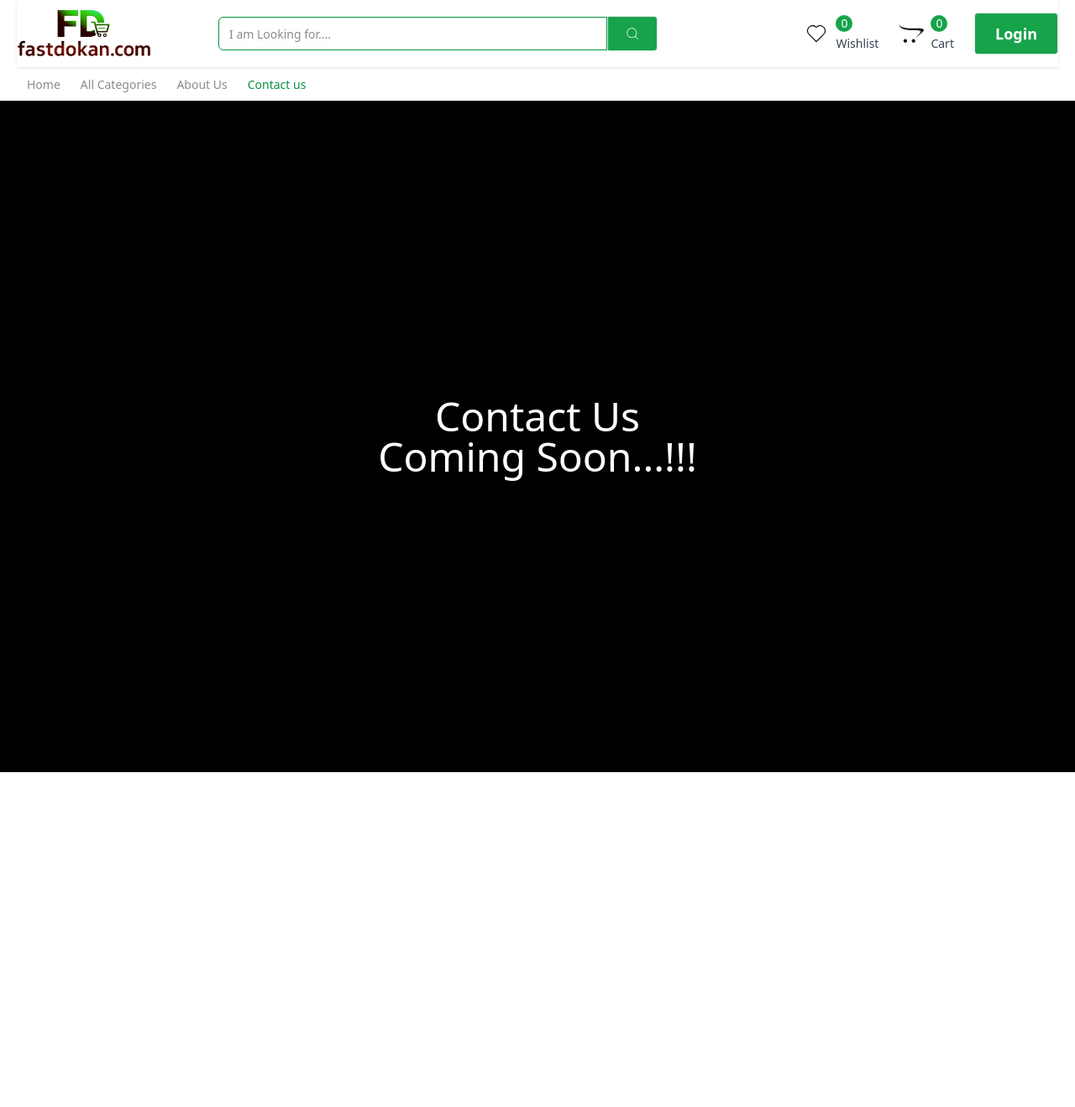
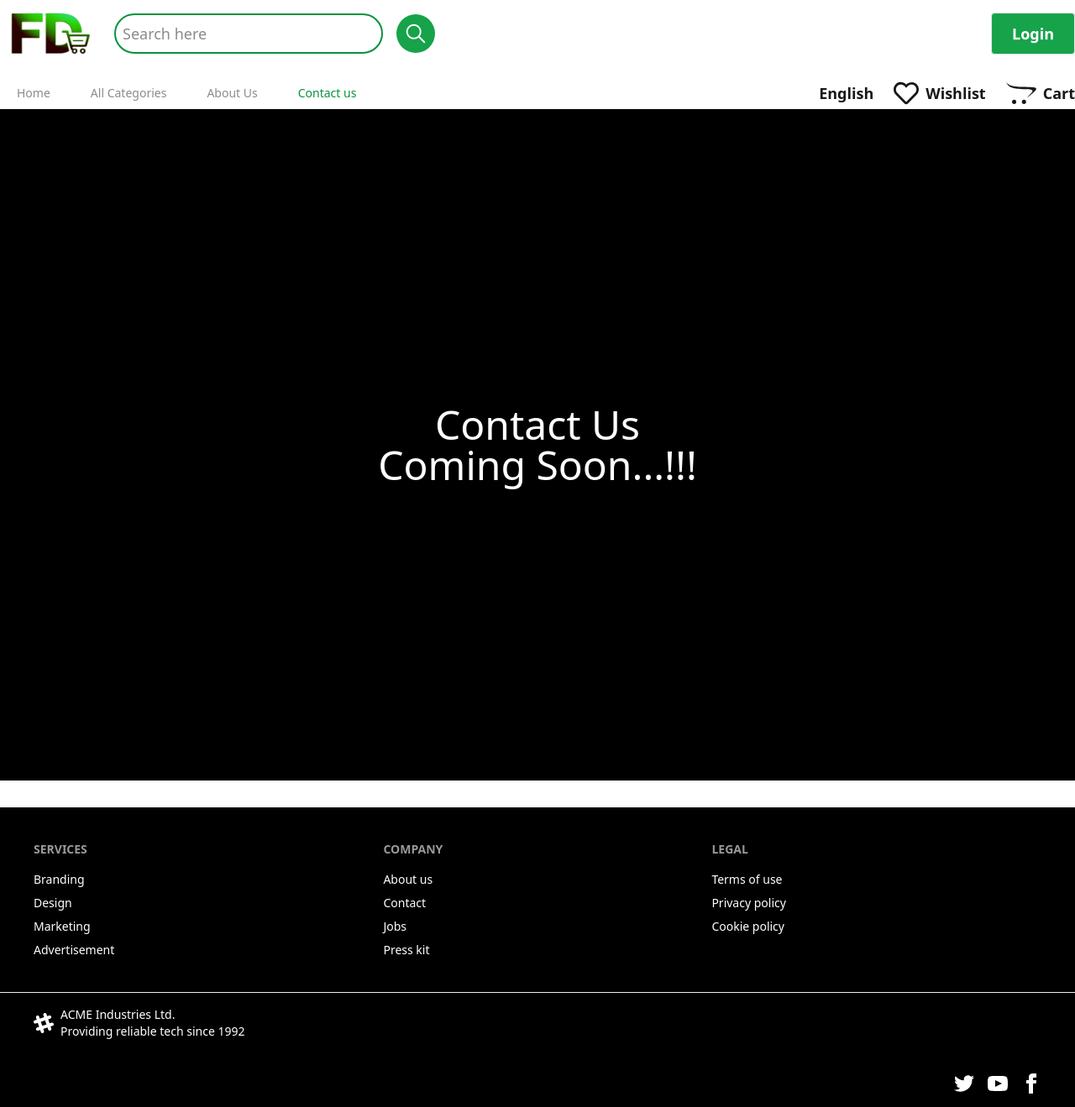
Before and after one commit to Dark-Fahim/fast-dokan, a React (Vite) app: page /contact in a window 1280 px wide. Shown: the whole page at 84% size. Before the commit the page ends 920 px from the top, so only its background shows below. Built offline with nearby package versions, Linux system fonts and the light colour scheme.

Commit message:
footer and banner updated

```diff
--- a/src/components/Banner.jsx
+++ b/src/components/Banner.jsx
@@ -1,22 +1,48 @@
 import React from 'react';
-import banner from '../assets/banner.jpg'
+import banner from '../assets/bg1.webp'
+import { MdOutlineBrightness7 } from "react-icons/md";
+import { GrDeliver } from "react-icons/gr";
+import { GiReturnArrow } from "react-icons/gi";
+import { RiWechatPayFill } from "react-icons/ri";
 
 const Banner = () => {
     return (
-        <div
-            className="hero min-h-screen"
-            style={{
-                backgroundImage: `url("${banner}")`
-            }}
-        >
-            <div className="hero-overlay"></div>
-            <div className="hero-content text-neutral-content text-center">
-                <div className="max-w-md">
-                    <h1 className="mb-5 md:text-5xl text-2xl font-bold">Latest deals</h1>
-                    <p className="mb-5">
-                        Provident cupiditate voluptatem et in. Quaerat fugiat
-                    </p>
-                    <button className="btn primary-bg border-0 text-white">Get Started</button>
+        <div className='container '>
+            <div
+                className="hero min-h-screen  mt-7 rounded-2xl"
+                style={{
+                    backgroundImage: `url("${banner}")`
+                }}
+            >
+
+            </div>
+            <div className='flex justify-between items-center mt-12'>
+                <div className='flex gap-1 items-center'>
+                    <div className='text-6xl primary-c'><MdOutlineBrightness7 /></div>
+
+                    <div className='flex flex-col items-center justify-center '><h3 className='text-xl font-bold'>Officially Warrenty</h3>
+                        <p className='text-lg'>1 year Brand Warrenty</p></div>
+                </div>
+
+                <div className='flex gap-2 items-center'>
+                    <div className='text-6xl primary-c'><GrDeliver /></div>
+                    <div className='flex flex-col items-start justify-center '><h3 className='text-xl font-bold'>Fast Delivary</h3>
+                        <p className='text-lg'></p>Get Your order in 48hr</div>
+                </div>
+
+
+
+                <div className='flex gap-2 items-center'>
+                    <div className='text-6xl primary-c'><GiReturnArrow /></div>
+                    <div className='flex flex-col items-center justify-center '><h3 className='text-xl font-bold'>Easy Return</h3>
+                        <p className='text-lg'></p>7 days return policy</div>
+                </div>
+
+
+                <div className='flex gap-2 items-center'>
+                    <div className='text-6xl primary-c'><RiWechatPayFill /></div>
+                    <div className='flex flex-col items-center justify-center '><h3 className='text-xl font-bold'>Secure Payment</h3>
+                        <p className='text-lg'>SSL Secure Checkout</p></div>
                 </div>
             </div>
         </div>
--- a/src/components/CategoryItem.jsx
+++ b/src/components/CategoryItem.jsx
@@ -3,7 +3,7 @@
 const CategoryItem = ({item}) => {
     const {name, price, description, image} = item
     return (
-        <div className="card shadow-lg bg-base-100  ring-4 ring-[#16a34a]">
+        <div className="card shadow-lg bg-base-100 border-2 border-t-red-500 border-b-red-400 border-l-green-400  border-r-green-400">
             <figure>
                 <div className='bg-[] rounded-lg m-4 flex justify-center'>
                     <img
--- /dev/null
+++ b/src/components/Footer.jsx
@@ -0,0 +1,89 @@
+import React from 'react';
+
+const Footer = () => {
+    return (
+        <div className='mt-8'>
+            <footer className="footer sm:footer-horizontal bg-black text-white p-10">
+                <nav>
+                    <h6 className="footer-title">Services</h6>
+                    <a className="link link-hover">Branding</a>
+                    <a className="link link-hover">Design</a>
+                    <a className="link link-hover">Marketing</a>
+                    <a className="link link-hover">Advertisement</a>
+                </nav>
+                <nav>
+                    <h6 className="footer-title">Company</h6>
+                    <a className="link link-hover">About us</a>
+                    <a className="link link-hover">Contact</a>
+                    <a className="link link-hover">Jobs</a>
+                    <a className="link link-hover">Press kit</a>
+                </nav>
+                <nav>
+                    <h6 className="footer-title">Legal</h6>
+                    <a className="link link-hover">Terms of use</a>
+                    <a className="link link-hover">Privacy policy</a>
+                    <a className="link link-hover">Cookie policy</a>
+                </nav>
+            </footer>
+            <footer className="footer bg-black text-white border-base-300 border-t px-10 py-4">
+                <aside className="grid-flow-col items-center">
+                    <svg
+                        width="24"
+                        height="24"
+                        viewBox="0 0 24 24"
+                        xmlns="http://www.w3.org/2000/svg"
+                        fillRule="evenodd"
+                        clipRule="evenodd"
+                        className="fill-current">
+                        <path
+                            d="M22.672 15.226l-2.432.811.841 2.515c.33 1.019-.209 2.127-1.23 2.456-1.15.325-2.148-.321-2.463-1.226l-.84-2.518-5.013 1.677.84 2.517c.391 1.203-.434 2.542-1.831 2.542-.88 0-1.601-.564-1.86-1.314l-.842-2.516-2.431.809c-1.135.328-2.145-.317-2.463-1.229-.329-1.018.211-2.127 1.231-2.456l2.432-.809-1.621-4.823-2.432.808c-1.355.384-2.558-.59-2.558-1.839 0-.817.509-1.582 1.327-1.846l2.433-.809-.842-2.515c-.33-1.02.211-2.129 1.232-2.458 1.02-.329 2.13.209 2.461 1.229l.842 2.515 5.011-1.677-.839-2.517c-.403-1.238.484-2.553 1.843-2.553.819 0 1.585.509 1.85 1.326l.841 2.517 2.431-.81c1.02-.33 2.131.211 2.461 1.229.332 1.018-.21 2.126-1.23 2.456l-2.433.809 1.622 4.823 2.433-.809c1.242-.401 2.557.484 2.557 1.838 0 .819-.51 1.583-1.328 1.847m-8.992-6.428l-5.01 1.675 1.619 4.828 5.011-1.674-1.62-4.829z"></path>
+                    </svg>
+                    <p>
+                        ACME Industries Ltd.
+                        <br />
+                        Providing reliable tech since 1992
+                    </p>
+                </aside>
+                <nav className="md:place-self-center md:justify-self-end">
+                    <div className="grid grid-flow-col gap-4">
+                        <a>
+                            <svg
+                                xmlns="http://www.w3.org/2000/svg"
+                                width="24"
+                                height="24"
+                                viewBox="0 0 24 24"
+                                className="fill-current">
+                                <path
+                                    d="M24 4.557c-.883.392-1.832.656-2.828.775 1.017-.609 1.798-1.574 2.165-2.724-.951.564-2.005.974-3.127 1.195-.897-.957-2.178-1.555-3.594-1.555-3.179 0-5.515 2.966-4.797 6.045-4.091-.205-7.719-2.165-10.148-5.144-1.29 2.213-.669 5.108 1.523 6.574-.806-.026-1.566-.247-2.229-.616-.054 2.281 1.581 4.415 3.949 4.89-.693.188-1.452.232-2.224.084.626 1.956 2.444 3.379 4.6 3.419-2.07 1.623-4.678 2.348-7.29 2.04 2.179 1.397 4.768 2.212 7.548 2.212 9.142 0 14.307-7.721 13.995-14.646.962-.695 1.797-1.562 2.457-2.549z"></path>
+                            </svg>
+                        </a>
+                        <a>
+                            <svg
+                                xmlns="http://www.w3.org/2000/svg"
+                                width="24"
+                                height="24"
+                                viewBox="0 0 24 24"
+                                className="fill-current">
+                                <path
+                                    d="M19.615 3.184c-3.604-.246-11.631-.245-15.23 0-3.897.266-4.356 2.62-4.385 8.816.029 6.185.484 8.549 4.385 8.816 3.6.245 11.626.246 15.23 0 3.897-.266 4.356-2.62 4.385-8.816-.029-6.185-.484-8.549-4.385-8.816zm-10.615 12.816v-8l8 3.993-8 4.007z"></path>
+                            </svg>
+                        </a>
+                        <a>
+                            <svg
+                                xmlns="http://www.w3.org/2000/svg"
+                                width="24"
+                                height="24"
+                                viewBox="0 0 24 24"
+                                className="fill-current">
+                                <path
+                                    d="M9 8h-3v4h3v12h5v-12h3.642l.358-4h-4v-1.667c0-.955.192-1.333 1.115-1.333h2.885v-5h-3.808c-3.596 0-5.192 1.583-5.192 4.615v3.385z"></path>
+                            </svg>
+                        </a>
+                    </div>
+                </nav>
+            </footer>
+        </div>
+    );
+};
+
+export default Footer;
--- a/src/components/Home.jsx
+++ b/src/components/Home.jsx
@@ -1,6 +1,7 @@
 import AllCategories from "./AllCategories";
 import Banner from "./Banner";
 import Phones from "./Phones";
+import bannerC from '../assets/banner-f.jpg'
 
 
 const Home = () => {
@@ -11,6 +12,10 @@
                 <AllCategories></AllCategories>
             </div>
 
+            <div className="container my-7">
+                <img className="w-full rounded-2xl" src={bannerC} alt="" />
+            </div>
+
             <div className="p-3">
                 <Phones></Phones>
             </div>
--- a/src/components/Navbar.jsx
+++ b/src/components/Navbar.jsx
@@ -3,54 +3,61 @@
 import { CiSearch, CiHeart, CiShoppingCart } from "react-icons/ci";
 import { FaOpencart } from "react-icons/fa";
 import { useState } from "react";
+import { IoIosSearch } from "react-icons/io";
+import { FaRegHeart } from "react-icons/fa";
+
 
 const Navbar = () => {
-     const [activeTab, setActiveTab] = useState("");
+    const [activeTab, setActiveTab] = useState("");
     const links = <>
-        <li role="tab" onClick={() => setActiveTab('home')} className={`tab ${activeTab === "home" ? "tab-active" : ""}`} ><NavLink  to="/">Home</NavLink></li>
-        <li role="tab" onClick={() => setActiveTab('categories')} className={`tab ${activeTab === "categories" ? "tab-active" : ""}`} ><NavLink  to="/categories">All Categories</NavLink></li>
-        <li role="tab" onClick={() => setActiveTab('about')} className={`tab ${activeTab === "about" ? "tab-active" : ""}`} ><NavLink  to="/about">About Us</NavLink></li>
-        <li role="tab" onClick={() => setActiveTab('contact')} className={`tab ${activeTab === "contact" ? "tab-active" : ""}`} ><NavLink  to="/contact">Contact us</NavLink></li>
+        <li role="tab" onClick={() => setActiveTab('home')} className={`tab ${activeTab === "home" ? "tab-active" : ""}`} ><NavLink to="/">Home</NavLink></li>
+        <li role="tab" onClick={() => setActiveTab('categories')} className={`tab ${activeTab === "categories" ? "tab-active" : ""}`} ><NavLink to="/categories">All Categories</NavLink></li>
+        <li role="tab" onClick={() => setActiveTab('about')} className={`tab ${activeTab === "about" ? "tab-active" : ""}`} ><NavLink to="/about">About Us</NavLink></li>
+        <li role="tab" onClick={() => setActiveTab('contact')} className={`tab ${activeTab === "contact" ? "tab-active" : ""}`} ><NavLink to="/contact">Contact us</NavLink></li>
     </>
 
 
     return (
-        <div className="md:px-5 px-2">
-            <div className="flex justify-between items-center md:gap-10 lg:gap-20 gap-3 shadow">
-                <div className="">
-                    <img src={logo} className="md:min-w-40 md:max-w-40" alt="" />
+        <div className="flex flex-col gap-3 ">
+
+
+
+            <div className="flex justify-between items-center">
+                <div className="flex gap-4 items-center">
+                    <div>
+                        <img src={logo} className="h-12 md:h-20" alt="" />
+                    </div>
+                    <div>
+                        <input type="text" name="" placeholder="Search here" className="p-2 text-lg border-2 border-[#06923E] w-80 h-12 rounded-full" id="" />
+                    </div>
+                    <div className=" p-2 rounded-full primary-bg text-3xl">
+                        <IoIosSearch className="text-white"/>
+                    </div>
                 </div>
-                <div className="flex items-center relative md:w-full">
-                    <input type="text" className="h-10 w-3/4 md:flex hidden  rounded-md border bg-background px-3 py-2 text-base ring-offset-background file:border-0 file:bg-transparent file:text-sm file:font-medium file:text-foreground placeholder:text-muted-foreground focus-visible:outline-none focus-visible:ring-2 focus-visible:ring-ring focus-visible:ring-offset-2 disabled:cursor-not-allowed disabled:opacity-50 md:text-sm rounded-r-none border-[#06923E]" placeholder="I am Looking for...." />
-                    <div><a className="btn primary-bg md:rounded-l-none  md:p-5 text-sm md:text-lg text-white"><CiSearch /></a></div>
+                <div><a className="btn primary-bg md:p-6 text-sm p-2 md:text-lg text-white">Login</a></div>
+            </div>
+
+            <div className="flex justify-between items-center">
+
+
+                <div className="flex justify-start items-center gap-6 p-2 list-none text-lg">
+                    {links}
+                </div>
+
+                <div className="flex items-center gap-6 font-semibold">
+                    <h3 className="text-lg">English</h3>
+                    <div className="flex items-center gap-2 text-lg">
+                        <p className="text-3xl"><FaRegHeart /></p>
+                        <p>Wishlist</p>
+                    </div>
+                    <div className="flex items-center gap-2 text-lg">
+                        <p className="text-4xl"><FaOpencart /></p>
+                        <p>Cart</p>
+                    </div>
+
 
                 </div>
-                <div className="flex md:gap-6">
-                    <div className="flex items-center gap-2 cursor-pointer select-none">
-                        <div>
-                            <CiHeart className="text-3xl"/>
-                        </div>
-                        <div className="flex flex-col items-start">
-                            <span className="w-5 h-5 text-sm bg-primary text-white grid place-content-center rounded-full mb-1 primary-bg">0</span>
-                            <span className="text-sm font-medium text-gray-700">Wishlist</span>
-                        </div>
-                    </div>
-                    <div className="flex items-center gap-2 cursor-pointer select-none">
-                        <div>
-                            <FaOpencart className="text-3xl"/>
-                        </div>
-                        <div className="flex flex-col items-start">
-                            <span className="w-5 h-5 text-sm bg-primary text-white grid place-content-center rounded-full mb-1 bg primary-bg">0</span>
-                            <span className="text-sm font-medium text-gray-700">Cart</span>
-                        </div>
-                    </div>
-                    <a className="btn primary-bg md:p-6 text-sm p-2 md:text-lg text-white">Login</a>
-                </div>
             </div>
-
-            <ul role="tablist" className="tabs tabs-bordered flex flex-wrap justify-center md:justify-start">
-                {links}
-            </ul>
         </div>
     );
 };
--- a/src/components/Phone.jsx
+++ b/src/components/Phone.jsx
@@ -3,7 +3,7 @@
 const Phone = ({phone, img}) => {
     const {name, price, description, image} = phone
     return (
-        <div className="card shadow-lg bg-base-100  ring-4 ring-[#16a34a]">
+        <div className="card shadow-lg bg-base-100 border-2  border-t-red-500 border-b-red-400 border-l-green-400  border-r-green-400">
             <figure>
                 <div className='bg-[] rounded-lg m-4 flex justify-center'>
                     <img
--- a/src/components/Root.jsx
+++ b/src/components/Root.jsx
@@ -1,12 +1,14 @@
 import React from 'react';
 import { Outlet } from 'react-router-dom';
 import Navbar from './Navbar';
+import Footer from './Footer';
 
 const Root = () => {
     return (
         <div className='container mx-auto'>
             <Navbar></Navbar>
             <Outlet></Outlet>
+            <Footer></Footer>
         </div>
     );
 };
--- a/src/components/ShopLOcations.jsx
+++ b/src/components/ShopLOcations.jsx
@@ -4,7 +4,7 @@
 const ShopLOcations = () => {
     return (
         <div className='px-2 mt-2 space-y-4'>
-            <h2 className='text-3xl font-bold mb-3'>Search by Locations</h2>
+            <h2 className='text-2xl font-bold mb-3'>Search by Locations</h2>
 
             <div className="dropdown dropdown-right">
                 <div tabIndex={0} role="button" className="btn m-1">Dhaka <FaArrowAltCircleRight  className="text-[#06923E] text-xl"/></div>
```
Also changed, not shown: src/assets/banner-f.jpg (added), src/assets/logo.png.
